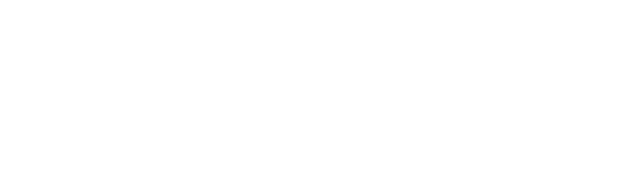
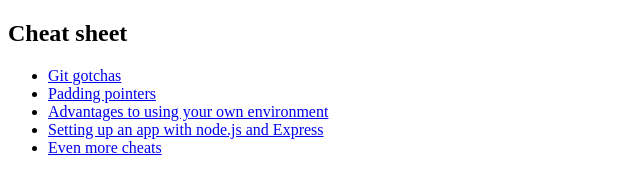
Before and after one commit to adelekyriacou/cheatsheet, a website: page public/index.html in a window 1280 px wide. Shown: the whole page, without its empty margins (0-640 px from the left). Drawn offline with nearby package versions, Linux system fonts and the light colour scheme.

Commit message:
Add navigation and documentation title

```diff
--- a/public/index.html
+++ b/public/index.html
@@ -8,6 +8,18 @@
     <meta name="viewport" content="width=device-width, initial-scale=1">
   </head>
   <body>
+    <nav id="navbar">
+      <header>
+          <h1>Cheat sheet</h1>
+        <ul>
+          <li><a class="nav-link" href="#Git_gotchas">Git gotchas</a></li>
+          <li><a class="nav-link" href="#Padding_pointers">Padding pointers</a></li>
+          <li><a class="nav-link" href="#Advantages_to_using_your_own_environment">Advantages to using your own environment</a></li>
+          <li><a class="nav-link" href="#Setting_up_an_app_with_node.js_and_express">Setting up an app with node.js and Express</a></li>
+          <li><a class="nav-link" href="#Even_more_cheats">Even more cheats</a></li>
+        </ul>
+      </header>
+    </nav>
     <script src="//cdnjs.cloudflare.com/ajax/libs/highlight.js/10.0.3/highlight.min.js"></script>
     <script>hljs.initHighlightingOnLoad();</script>
   </body>
```
